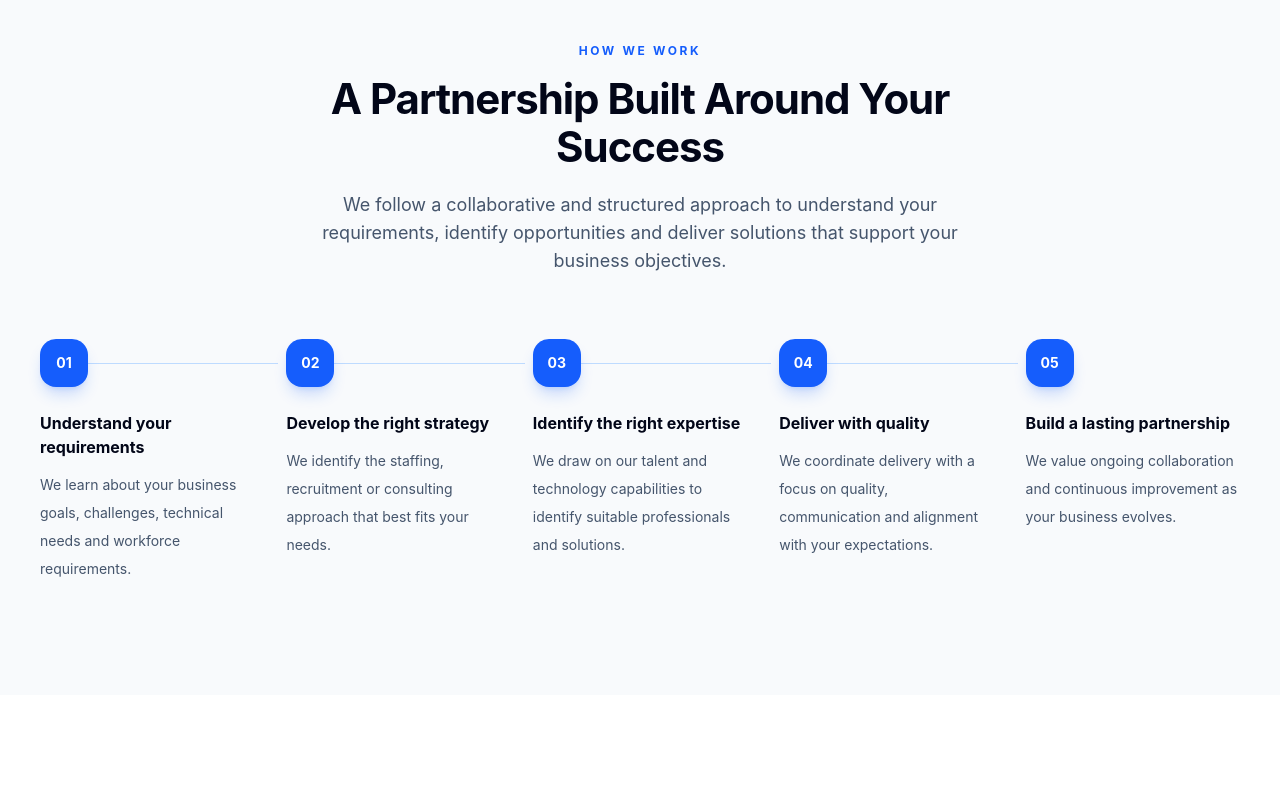
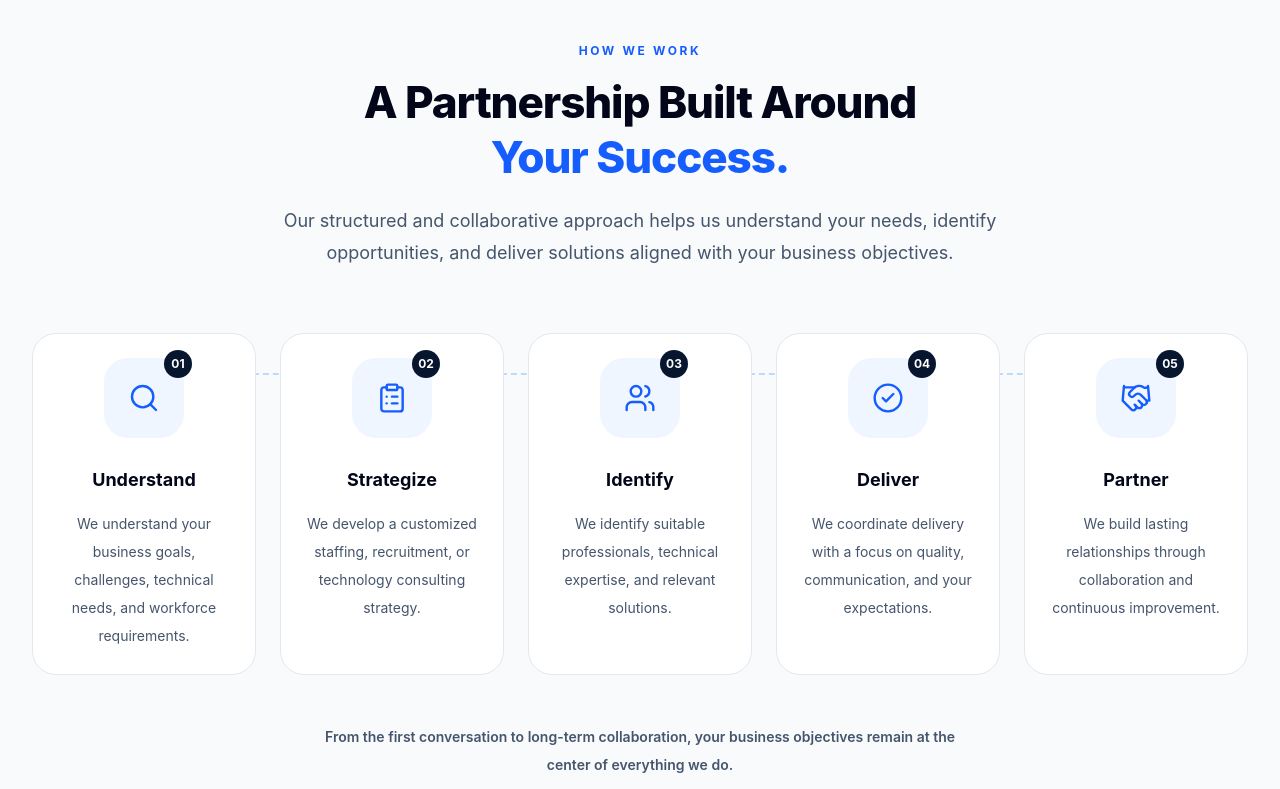
Before and after one commit to Naman-Kaushik01/InnovaRise, a React (Vite) app in the folder innovarise/: page / in a window 1280 px wide. Shown: the part 7280-8069 px from the top of the page. Built offline with nearby package versions, Linux system fonts and the light colour scheme.

Commit message:
created Approach.jsx

```diff
--- a/innovarise/src/App.jsx
+++ b/innovarise/src/App.jsx
@@ -6,6 +6,7 @@ import Services from "./sections/Services";
 import WhyUs from "./sections/WhyUs";
 import Technology from "./sections/Technology";
 import Industries from "./sections/Industries";
+import Approach from "./sections/Approach";
 
 
 import {
@@ -147,30 +148,6 @@ function SectionHeading({ eyebrow, title, description, centered = false }) {
   );
 }
 
-function Approach() {
-  return (
-    <section className="bg-slate-50 py-24 lg:py-28">
-      <div className="section-shell">
-        <SectionHeading
-          eyebrow="How we work"
-          title="A Partnership Built Around Your Success"
-          description="We follow a collaborative and structured approach to understand your requirements, identify opportunities and deliver solutions that support your business objectives."
-          centered
-        />
-        <div className="mt-16 grid gap-8 md:grid-cols-5">
-          {processSteps.map(([number, title, description], index) => (
-            <div key={number} className="relative">
-              {index < processSteps.length - 1 && <div className="absolute left-12 top-6 hidden h-px w-[calc(100%-24px)] bg-blue-200 md:block" />}
-              <div className="relative z-10 flex h-12 w-12 items-center justify-center rounded-2xl bg-blue-600 text-sm font-bold text-white shadow-lg shadow-blue-600/20">{number}</div>
-              <h3 className="mt-6 text-base font-bold text-slate-950">{title}</h3>
-              <p className="mt-3 text-sm leading-7 text-slate-600">{description}</p>
-            </div>
-          ))}
-        </div>
-      </div>
-    </section>
-  );
-}
 
 function ContactCTA() {
   return (
--- /dev/null
+++ b/innovarise/src/sections/Approach.jsx
@@ -0,0 +1,134 @@
+
+import {
+  Search,
+  ClipboardList,
+  Users,
+  CheckCircle2,
+  Handshake,
+} from "lucide-react";
+
+import SectionHeading from "../components/SectionHeading";
+
+const processSteps = [
+  {
+    number: "01",
+    icon: Search,
+    title: "Understand",
+    description:
+      "We understand your business goals, challenges, technical needs, and workforce requirements.",
+  },
+  {
+    number: "02",
+    icon: ClipboardList,
+    title: "Strategize",
+    description:
+      "We develop a customized staffing, recruitment, or technology consulting strategy.",
+  },
+  {
+    number: "03",
+    icon: Users,
+    title: "Identify",
+    description:
+      "We identify suitable professionals, technical expertise, and relevant solutions.",
+  },
+  {
+    number: "04",
+    icon: CheckCircle2,
+    title: "Deliver",
+    description:
+      "We coordinate delivery with a focus on quality, communication, and your expectations.",
+  },
+  {
+    number: "05",
+    icon: Handshake,
+    title: "Partner",
+    description:
+      "We build lasting relationships through collaboration and continuous improvement.",
+  },
+];
+
+const Approach = () => {
+  return (
+    <section
+      id="approach"
+      className="relative overflow-hidden bg-slate-50 py-24 lg:py-28"
+    >
+      <div className="mx-auto max-w-7xl px-6 lg:px-8">
+
+        <SectionHeading
+          eyebrow="How We Work"
+          title={
+            <>
+              A Partnership Built Around
+              <span className="block text-blue-600">
+                Your Success.
+              </span>
+            </>
+          }
+          description="Our structured and collaborative approach helps us understand your needs, identify opportunities, and deliver solutions aligned with your business objectives."
+          centered
+        />
+
+        {/* Process Timeline */}
+        <div className="relative mt-16 grid gap-6 sm:grid-cols-2 lg:grid-cols-5">
+
+          {processSteps.map((step, index) => {
+            const Icon = step.icon;
+
+            return (
+              <div
+                key={step.number}
+                className="group relative"
+              >
+
+                {/* Connecting Line */}
+                {index < processSteps.length - 1 && (
+                  <div className="absolute left-1/2 top-10 hidden h-px w-full border-t-2 border-dashed border-blue-200 lg:block" />
+                )}
+
+                <div className="relative z-10 flex h-full flex-col items-center rounded-3xl border border-slate-200 bg-white p-6 text-center transition-all duration-300 hover:-translate-y-2 hover:border-blue-200 hover:shadow-xl">
+
+                  {/* Step Icon */}
+                  <div className="relative flex h-20 w-20 items-center justify-center rounded-3xl bg-blue-50 text-blue-600 transition group-hover:bg-blue-600 group-hover:text-white">
+
+                    <Icon size={32} strokeWidth={1.8} />
+
+                    <span className="absolute -right-2 -top-2 flex h-7 w-7 items-center justify-center rounded-full bg-[#07152f] text-xs font-bold text-white">
+                      {step.number}
+                    </span>
+
+                  </div>
+
+                  <h3 className="mt-7 text-lg font-bold text-slate-950">
+                    {step.title}
+                  </h3>
+
+                  <p className="mt-4 text-sm leading-7 text-slate-600">
+                    {step.description}
+                  </p>
+
+                </div>
+
+              </div>
+            );
+          })}
+
+        </div>
+
+        {/* Bottom Statement */}
+        <div className="mx-auto mt-12 max-w-2xl text-center">
+
+          <p className="text-sm font-semibold leading-7 text-slate-600">
+            From the first conversation to long-term collaboration,
+            your business objectives remain at the center of
+            everything we do.
+          </p>
+
+        </div>
+
+      </div>
+    </section>
+  );
+};
+
+export default Approach;
```
